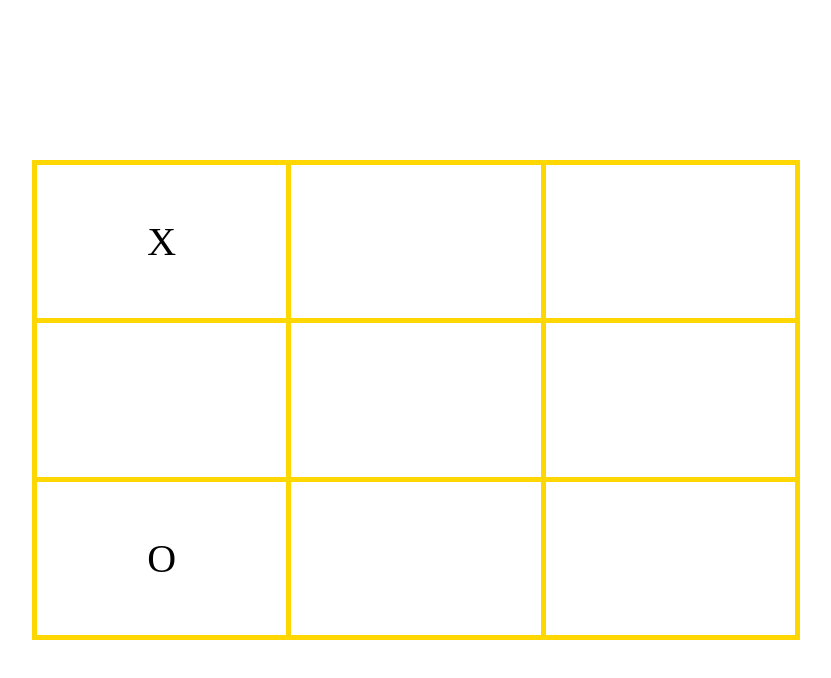
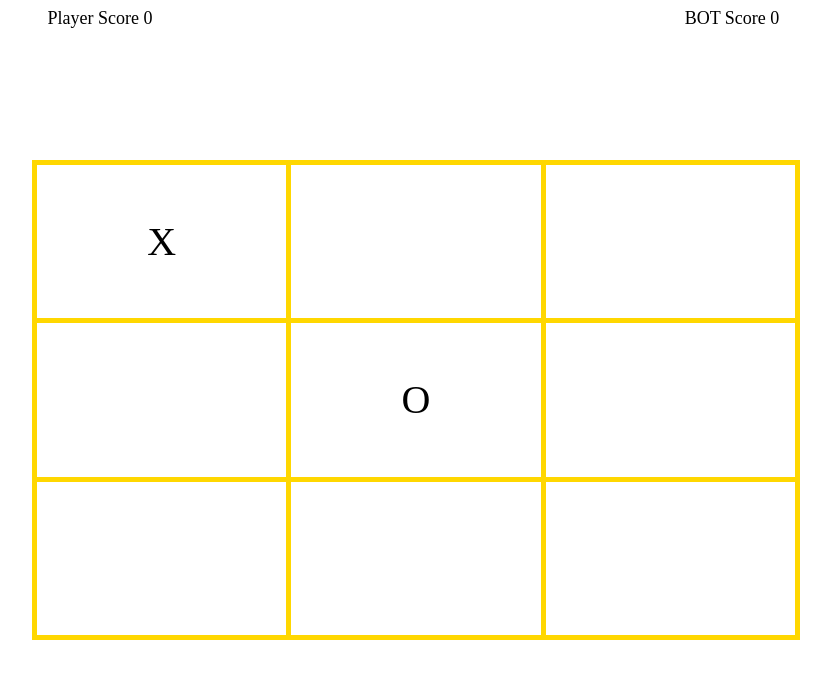
Before and after one commit to Gay-one/Gay-one.github.io, a plain HTML site: page index.html in a window 1280 px wide. Both pictures are taken after a click on the element 385 px from the left and 241 px from the top of the page. Shown: the whole page, without its empty margins (224-1055 px from the left). Drawn offline with Linux system fonts and the light colour scheme.

Commit message:
Add files via upload

```diff
--- a/index.html
+++ b/index.html
@@ -8,6 +8,10 @@
     <script src="script.js"></script>
 </head>
 <body>
+<div class="score">
+    <span id="X">Player Score 0</span>
+    <span id="O">BOT Score 0</span>
+</div>
 <table id="board"></table>
 <div class="result"></div>
 </body>
--- a/script.js
+++ b/script.js
@@ -4,6 +4,8 @@ window.onload=()=>{
     var currentPlayer = 'X';
     var gameActive = true;
     var coin = 0
+    var O_s = 0
+    var X_s = 0
     // สร้างบอร์ด และสร้างค่ารับ event
     for (let i = 0; i < 3; i++) {
         const row = board.insertRow(i);
@@ -25,12 +27,16 @@ window.onload=()=>{
                 gameActive = false;
                 restart();
                 if(currentPlayer=='O'){
+                    O_s++
                     setTimeout(() => {
                     alert('โห่ ไอ้ควายแพ้ BOT')
+                    document.getElementById("O").innerHTML = `BOT Score ${O_s}`
                 }, 500);}
                 if(currentPlayer=='X'){
+                    X_s++
                     setTimeout(() => {
                     alert('Good Good Not Bad')
+                    document.getElementById("X").innerHTML = `Player Score ${X_s}`
                 }, 500);}
             } else if (isBoardFull()) {
                 message.textContent = "It's a tie!";
@@ -168,7 +174,7 @@ window.onload=()=>{
                         break;
                 }
             break;
-            }else if((state[1][1]=='' && (state[1][0]=='X'||state[1][2]=='X'))&&(state[0][0]=='' &&state[0][1]=='' &&state[0][2]=='' &&state[2][0]=='' &&state[2][1]=='' &&state[2][2]=='')){
+            }else if((state[1][1]=='' && (state[1][0]=='X'||state[1][2]=='X'||state[0][0]=='X' ||state[0][1]=='X' ||state[0][2]=='X' ||state[2][0]=='X' ||state[2][1]=='X' ||state[2][2]=='X'))){
                 makeMove(1, 1)
                 console.log('E')
                 break;
--- a/style.css
+++ b/style.css
@@ -48,3 +48,10 @@ input:hover{
     transition-duration: 1s;
     cursor: pointer;
 }
+.score{
+    font-size: 18px;
+    width: 100%;
+    display: grid;
+    grid-template-columns: repeat(2,50%);
+    text-align: center;
+}
```
